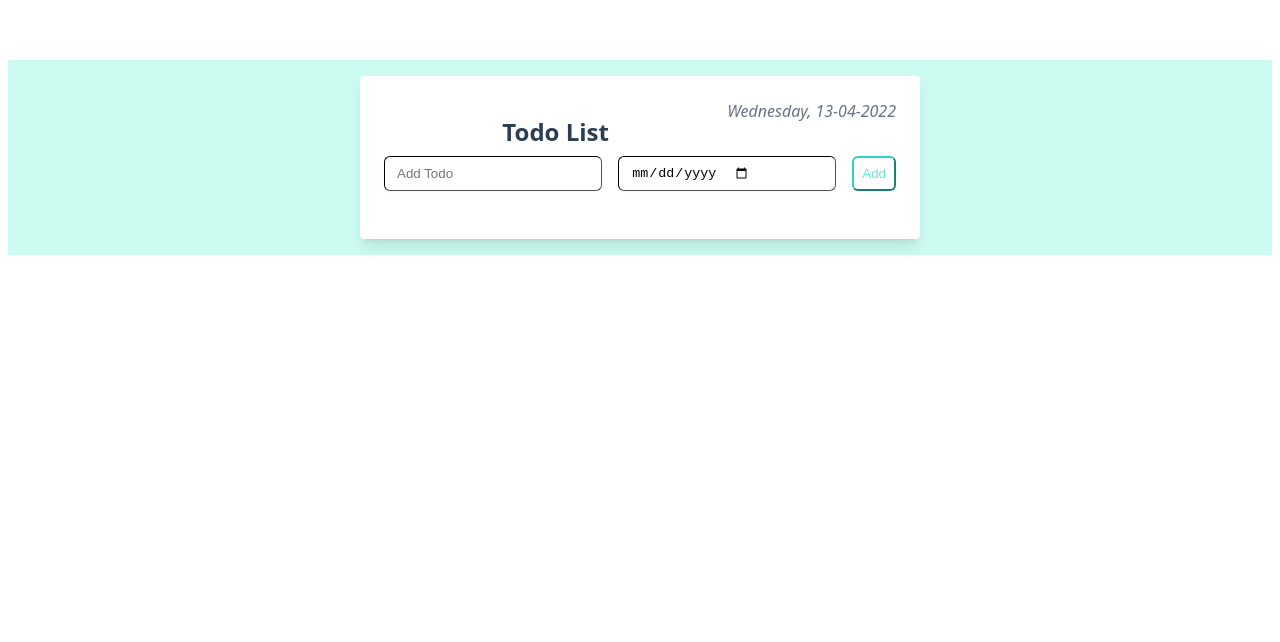
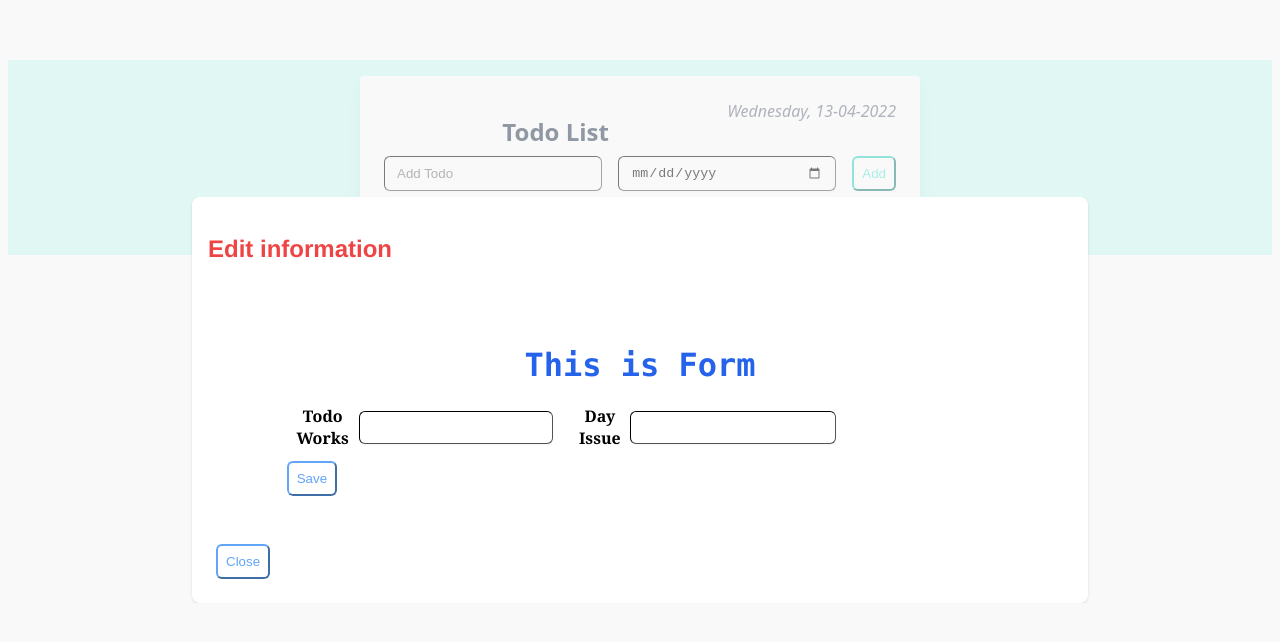
Before and after one commit to latruonghai/vue-todo-list, a Vue app: page / in a window 1280 px wide. Shown: the top 642 px of the page. Built offline with nearby package versions, Linux system fonts and the light colour scheme.

Commit message:
Update edit form handle

```diff
--- a/src/components/Button.vue
+++ b/src/components/Button.vue
@@ -45,7 +45,9 @@ export default defineComponent({
 @layer components {
     body {
         .btn {
-            @apply flex-shrink-0 p-2 border-black bg-blue-400 text-black rounded-md cursor-pointer;
+            @apply flex-shrink-0 p-2 border-blue-400 bg-white text-blue-400
+            rounded-md cursor-pointer hover:bg-blue-400 hover:border-blue-600
+            hover:text-white hover:font-bold;
         }
         .add {
             @apply text-teal-300 border-teal-400 hover:text-teal-400
--- a/src/components/Form/BasicForm.vue
+++ b/src/components/Form/BasicForm.vue
@@ -1,14 +1,20 @@
 <script lang="ts">
 import { computed, defineComponent, watch } from '@vue/runtime-core';
 import { TodoListItem } from '../../../typings/store';
-import { useTodoList } from '../../store';
-// import InputForm from './InputForm.vue';
-import { checkExistElement } from '../../utils/handleArray';
-import { toUpperCase, standardizeString } from '../../utils/handleString';
+import { useTodoList, useToggleModal } from '../../store';
+import {
+    toUpperCase,
+    standardizeString,
+    toKebabCase
+} from '../../utils/handleString';
 import InputForm from './InputForm.vue';
+import Button from '../Button.vue';
+import { getElementInputContent } from '../../utils/handleDOM';
+import { storeToRefs } from 'pinia';
 
 export default defineComponent({
     name: 'Form',
+
     props: {
         itemSelected: {
             type: Object as () => TodoListItem,
@@ -17,28 +23,48 @@ export default defineComponent({
     },
     setup(props) {
         const DONT_RENDER_LABEL = ['todoWorks', 'dayIssue'];
+        const todoList = useTodoList();
+        const { toggleModalAction } = useToggleModal();
+
+        // console.log("Item selected", props.itemSelected);
+        const { todoListArray, updateTodoListItem, setCurrentItem } = todoList;
+
         const checkValidLabel = (label: string): boolean => {
             // console.log("label", label);
             return DONT_RENDER_LABEL.includes(label, 0);
+        };
+
+        const onSaveHandler = () => {
+            const textValue = getElementInputContent('todo-works-input');
+
+            const newItem: TodoListItem = {
+                ...props.itemSelected,
+                todoWorks: standardizeString(textValue),
+                dayIssue: props.itemSelected.dayIssue
+            };
+            setCurrentItem(newItem);
+            updateTodoListItem(newItem, props.itemSelected.order as number);
+            alert('Update Successfully');
+
+            toggleModalAction(false);
         };
         const listAccepted = computed(() => {
             return Object.keys(props.itemSelected).filter((label: string) =>
                 checkValidLabel(label)
             );
         });
-        const todoList = useTodoList();
-        // console.log("Item selected", props.itemSelected);
-        const { todoListArray } = todoList;
 
         return {
             toUpperCase,
             props,
             todoListArray,
             listAccepted,
-            standardizeString
+            standardizeString,
+            toKebabCase,
+            onSaveHandler
         };
     },
-    components: { InputForm }
+    components: { InputForm, Button }
 });
 </script>
 
@@ -47,31 +73,35 @@ export default defineComponent({
         <div class="form-header">
             <h1 class="form-title">This is Form</h1>
         </div>
-        <div
-            class="input-area"
-            v-for="(name, index) in listAccepted"
-            :key="index"
-        >
-            <InputForm
-                :label-name="standardizeString(toUpperCase(name))"
-                :inputValue="(itemSelected[name] as string)"
+
+        <div class="form-body">
+            <div class="input-area">
+                <InputForm
+                    v-for="(name, index) in listAccepted"
+                    :key="index"
+                    :label-name="standardizeString(toUpperCase(name))"
+                    :inputValue="(itemSelected[name] as string)"
+                    :id-name="`${toKebabCase(name)}-input`"
+                />
+            </div>
+        </div>
+        <div class="form-footer">
+            <Button
+                :contentButton="'Save'"
+                :onClickHandler="onSaveHandler"
             />
         </div>
-        <div class="form-body"></div>
     </div>
 </template>
 
-<style
-    lang="scss"
-    scoped
->
+<style lang="scss">
 @tailwind components;
 
 @layer components {
     body {
         .form {
             &-section {
-                @apply w-5/6 overflow-auto flex-col items-center m-2
+                @apply w-5/6 overflow-auto flex-col items-center m-auto
                 border-2 rounded-md;
             }
             &-header {
@@ -79,10 +109,12 @@ export default defineComponent({
             }
             &-title {
                 @apply text-blue-600 font-mono items-start;
-                text-align: left;
             }
             &-body {
                 @apply flex flex-row space-y-4;
+            }
+            &-footer {
+                @apply flex flex-row space-y-4 mt-3 items-center;
             }
         }
     }
--- a/src/components/Form/InputForm.vue
+++ b/src/components/Form/InputForm.vue
@@ -13,7 +13,8 @@ export default defineComponent({
         inputType: String,
         inputName: String,
         typeName: String,
-        inputValue: Object as () => String
+        inputValue: Object as () => String,
+        idName: String
     },
 
     setup(props) {
@@ -23,7 +24,7 @@ export default defineComponent({
 </script>
 
 <template>
-    <div class="input-section">
+    <div class="input-area">
         <label
             :for="props.inputName"
             :class="`input-label ${props.extraClassName}`"
@@ -31,10 +32,11 @@ export default defineComponent({
         </label>
         <input
             :type="props.typeName"
-            :class="`input-form ${props.extraClassName}`"
+            :class="`input-section ${props.extraClassName}`"
             :placeholder="props.placeholderString"
             :name="props.inputName"
             :value="props.inputValue"
+            :id="props.idName"
         />
     </div>
 </template>
@@ -44,11 +46,14 @@ export default defineComponent({
 @layer components {
     body {
         .input {
-            &-section {
+            &-area {
                 @apply w-4/5 flex items-center;
             }
+            &-section {
+                @apply w-4/5;
+            }
             &-label {
-                @apply text-black mr-2 font-serif;
+                @apply text-black font-bold capitalize font-serif;
             }
             &-form {
                 @apply flex-shrink-0 flex ml-1;
--- a/src/components/Modal.vue
+++ b/src/components/Modal.vue
@@ -16,7 +16,10 @@
                 </div>
                 <div class="modal-footer">
                     <slot name="footer">
-                        <Button :onClickHandler="onClickCloseHandler" />
+                        <Button
+                            :onClickHandler="onClickCloseHandler"
+                            contentButton="Close"
+                        />
                     </slot>
                 </div>
             </div>
@@ -46,10 +49,7 @@ export default defineComponent({
 });
 </script>
 
-<style
-    lang="scss"
-    scoped
->
+<style lang="scss">
 @tailwind components;
 
 @layer components {
--- /dev/null
+++ b/src/components/example.vue
@@ -0,0 +1,15 @@
+<script lang="ts">
+export default {
+    emits: ['inFocus', 'submit'],
+    setup(props: any, ctx: any) {
+        ctx.emit('submit');
+    }
+};
+</script>
+
+<template>
+    <!-- In CustomComponent -->
+    <button @click="$emit('increaseBy', 1)">Increase by 1</button>
+    <!-- CustomComponent -->
+    <CustomComponent @increase-by="(n) => (count += n)" />
+</template>
--- a/src/store/todolistItem.ts
+++ b/src/store/todolistItem.ts
@@ -55,6 +55,9 @@ const useTodoList = defineStore('todoListItem', {
         },
         setCurrentItem(todoItem: TodoListItem): void {
             this.currentItem = todoItem;
+        },
+        updateTodoListItem(todoItem: TodoListItem, index: number): void {
+            this.todoListArray[index] = todoItem;
         }
     }
 });
--- a/src/store/toggleModal.ts
+++ b/src/store/toggleModal.ts
@@ -4,7 +4,7 @@ import { ToggleState } from '../../typings/store';
 const useToggleModal = defineStore('toggleModal', {
     state: (): ToggleState => {
         return {
-            isShow: false
+            isShow: true
         };
     },
     actions: {
--- a/src/utils/handleString.ts
+++ b/src/utils/handleString.ts
@@ -18,3 +18,9 @@ export const toLowerString = (str: string): string => {
 export const toUpperCase = (str: string): string => {
     return _.upperCase(str);
 };
+
+export const checkIfStringIncludes = (str: string) => {};
+
+export const toKebabCase = (str: string): string => {
+    return _.kebabCase(str);
+};
```
Also changed, not shown: 1 other file (tests, documents, lock files or other folders).
